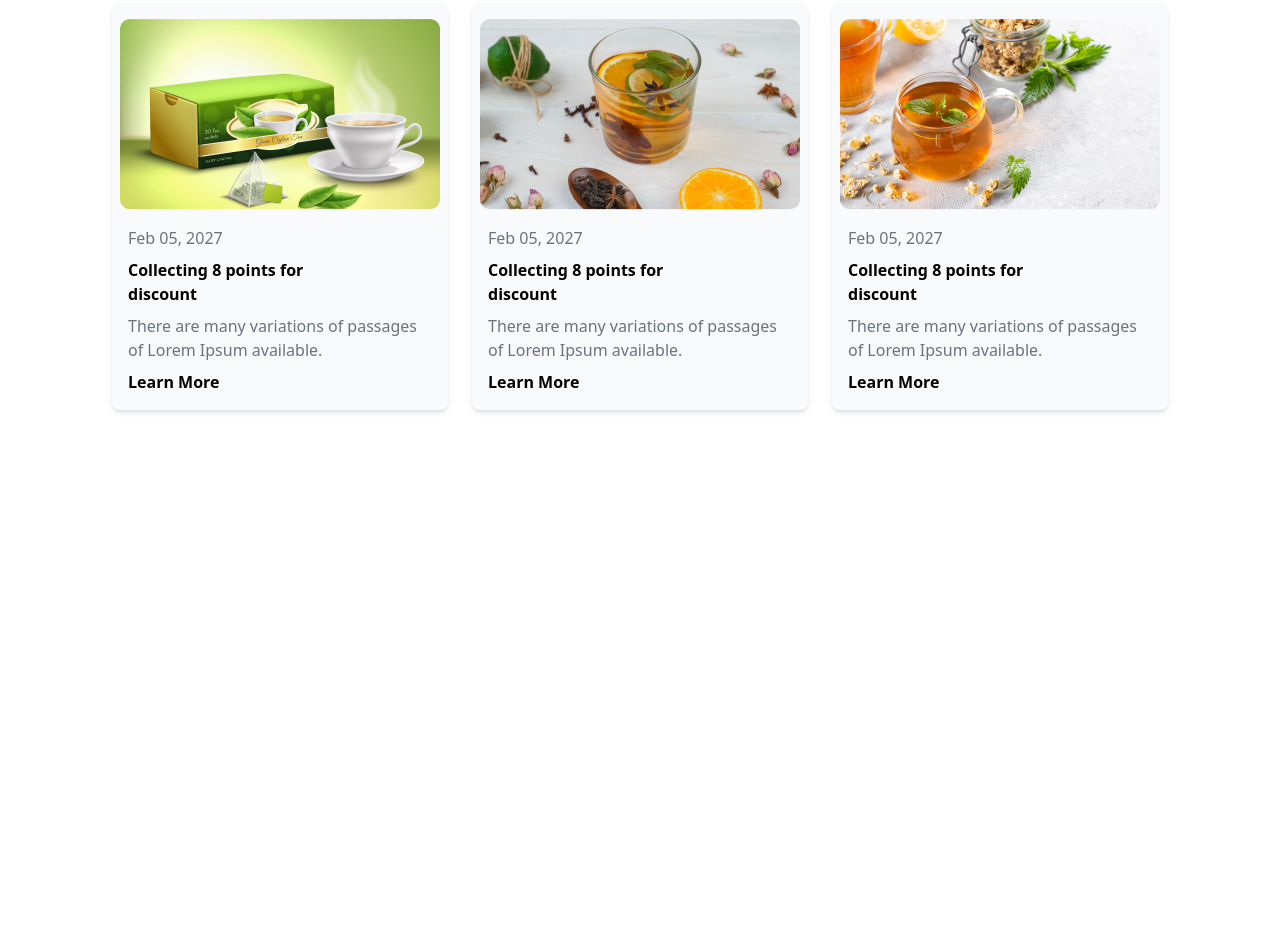
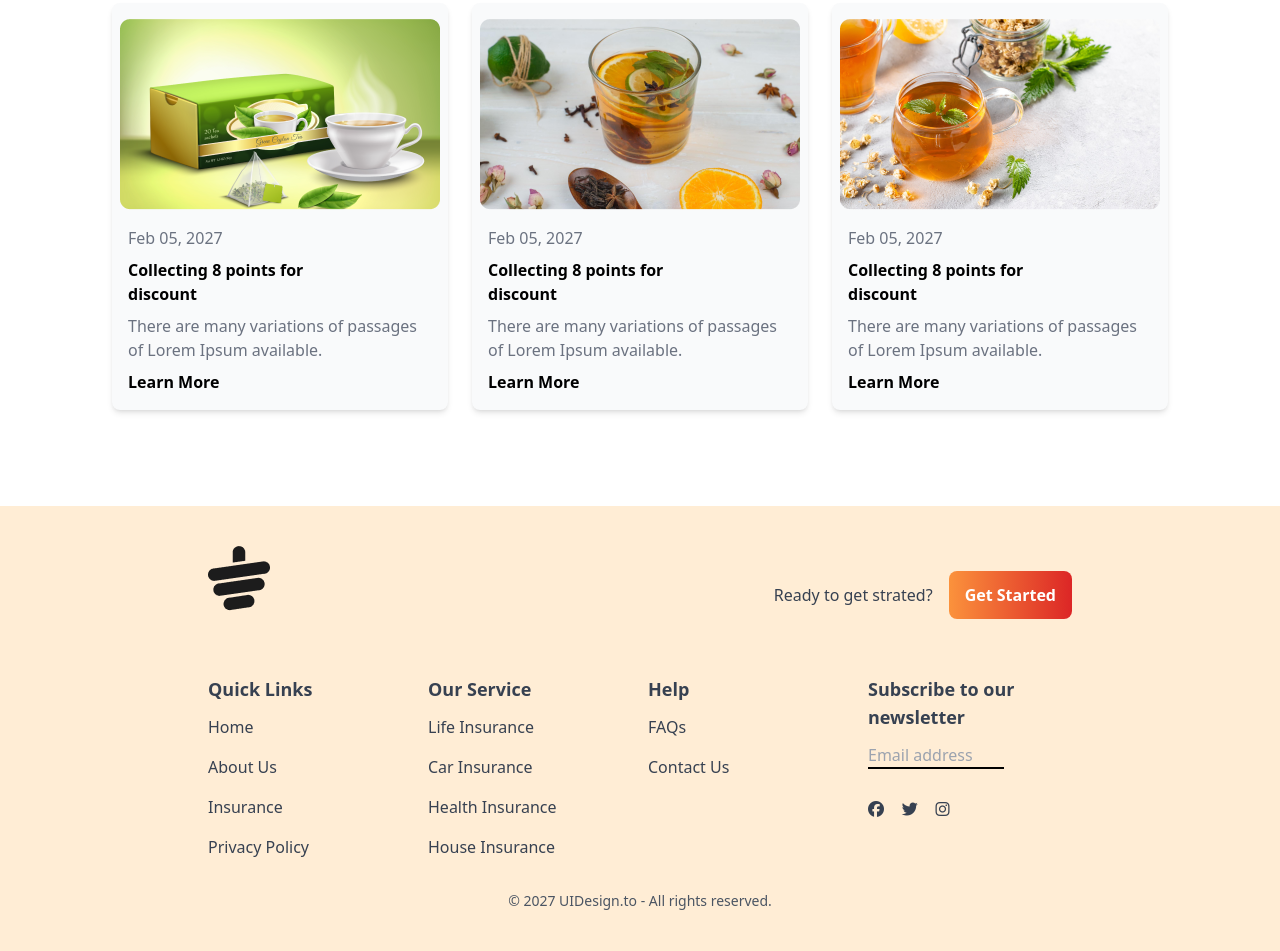
Before and after one commit to antu-sen/old-tea-project, a plain HTML site: page index.html in a window 1280 px wide. Shown: the part 2813-3764 px from the top of the page. Before the commit the page ends 3319 px from the top, so only its background shows below. Drawn offline with nearby package versions, Linux system fonts and the light colour scheme.

Commit message:
add footer

```diff
--- a/index.html
+++ b/index.html
@@ -222,20 +222,23 @@
         </section>
 
         <!-- News Events Section  -->
-         <section class=" py-8 md:py-24">
+        <section class=" py-8 md:py-24">
             <div class="text-center">
                 <h1 class=" text-3xl md:text-5xl font-bold mb-5">News & Events</h1>
-                <p class="text-gray-500 mx-auto mb-12">There are many variations of passages of Lorem Ipsum available, but the majority have suffered alteration in
-                <br>some form,by injected humour,or randomised words which don't look even slightly believable.</p>
+                <p class="text-gray-500 mx-auto mb-12">There are many variations of passages of Lorem Ipsum available,
+                    but the majority have suffered alteration in
+                    <br>some form,by injected humour,or randomised words which don't look even slightly believable.
+                </p>
             </div>
             <!-- Grid Card - 1 -->
-             <div class="grid grid-cols-1 lg:grid-cols-3 gap-6">
+            <div class="grid grid-cols-1 lg:grid-cols-3 gap-6">
                 <div class="rounded-lg shadow-md bg-gray-50 overflow-hidden">
                     <img class="mx-auto pt-4" src="./images/news-1.png" alt="">
                     <div class="p-4">
                         <p class="text-gray-500 mb-2">Feb 05, 2027</p>
                         <h4 class="font-bold mb-2">Collecting 8 points for <br> discount</h4>
-                        <p class="text-gray-500 mb-2">There are many variations of passages of Lorem Ipsum available.</p>
+                        <p class="text-gray-500 mb-2">There are many variations of passages of Lorem Ipsum available.
+                        </p>
                         <p class="font-bold">Learn More</p>
 
 
@@ -248,7 +251,8 @@
                     <div class="p-4">
                         <p class="text-gray-500 mb-2">Feb 05, 2027</p>
                         <h4 class="font-bold mb-2">Collecting 8 points for <br> discount</h4>
-                        <p class="text-gray-500 mb-2">There are many variations of passages of Lorem Ipsum available.</p>
+                        <p class="text-gray-500 mb-2">There are many variations of passages of Lorem Ipsum available.
+                        </p>
                         <p class="font-bold">Learn More</p>
 
 
@@ -261,7 +265,8 @@
                     <div class="p-4">
                         <p class="text-gray-500 mb-2">Feb 05, 2027</p>
                         <h4 class="font-bold mb-2">Collecting 8 points for <br> discount</h4>
-                        <p class="text-gray-500 mb-2">There are many variations of passages of Lorem Ipsum available.</p>
+                        <p class="text-gray-500 mb-2">There are many variations of passages of Lorem Ipsum available.
+                        </p>
                         <p class="font-bold">Learn More</p>
 
 
@@ -271,13 +276,100 @@
 
 
 
-             </div>
+            </div>
 
-         </section>
+        </section>
+
+
 
 
     </main>
 
+    <!-- Footer Section -->
+    <footer class="bg-orange-100  text-gray-700 py-10 px-4 md:px-16">
+        <div class="w-9/12 mx-auto">
+            <!-- Logo -->
+             <div class="mb-8 flex justify-between">
+                <img class="mb-8" src="./images/cup.png" alt="">
+                <div class="flex items-center gap-4">
+                     <h4>Ready to get strated?</h4>
+                     <button class="bg-gradient-to-r from-orange-400 to-red-600 px-4 py-3 rounded-lg text-white font-bold">Get Started</button>
+                </div>
+             </div>
+             <!-- Links -->
+              <div class="grid grid-cols-1 md:grid-cols-2 lg:grid-cols-4 gap-4">
+                <!-- Frist Column -->
+                 <div>
+                    <h3 class="font-semibold text-lg mb-3">Quick Links</h3>
+                    <ul class="space-y-4">
+                        <li>
+                            <a class="hover:text-orange-600" href="#">Home</a>
+                        </li>
+                        <li>
+                            <a class="hover:text-orange-600" href="#">About Us</a>
+                        </li>
+                        <li>
+                            <a class="hover:text-orange-600" href="#">Insurance</a>
+                        </li>
+                        <li>
+                            <a class="hover:text-orange-600" href="#">Privacy Policy</a>
+                        </li>
+                    </ul>
+                 </div>
+                 <!-- Secound Column -->
+                 <div>
+                    <h3 class="font-semibold text-lg mb-3">Our Service</h3>
+                    <ul class="space-y-4">
+                        <li>
+                            <a class="hover:text-orange-600" href="#">Life Insurance</a>
+                        </li>
+                        <li>
+                            <a class="hover:text-orange-600" href="#">Car Insurance</a>
+                        </li>
+                        <li>
+                            <a class="hover:text-orange-600" href="#">Health Insurance</a>
+                        </li>
+                        <li>
+                            <a class="hover:text-orange-600" href="#">House Insurance</a>
+                        </li>
+                    </ul>
+                 </div>
+                 <!-- Third Column -->
+                 <div>
+                    <h3 class="font-semibold text-lg mb-3">Help</h3>
+                    <ul class="space-y-4">
+                        <li>
+                            <a class="hover:text-orange-600" href="#">FAQs</a>
+                        </li>
+                        <li>
+                            <a class="hover:text-orange-600" href="#">Contact Us</a>
+                        </li>
+
+                    </ul>
+                 </div>
+                 <!-- Fourth Column -->
+                  <div>
+                    <h3 class="font-semibold text-lg mb-3">Subscribe to our
+                        <br>newsletter</h3>
+                        <div class="flex flex-col space-y-2">
+                            <input placeholder="Email address" type="text" class="bg-transparent border-b-2 border-black w-4/6 mb-6">
+                            <div class="flex justify-between w-2/5 mb-2 mt-8">
+                                <i class="fa-brands fa-facebook"></i>
+                                <i class="fa-brands fa-twitter"></i>
+                                <i class="fa-brands fa-instagram"></i>
+                            </div>
+                        </div>
+
+                  </div>
+
+                  </div>
+              <div class="text-center pt-4 mt-4">
+                <p class="text-sm text-gray-600">© 2027 UIDesign.to - All rights reserved.</p>
+                 </div>
+        </div>
+
+    </footer>
+
 </body>
 
 </html>
```
